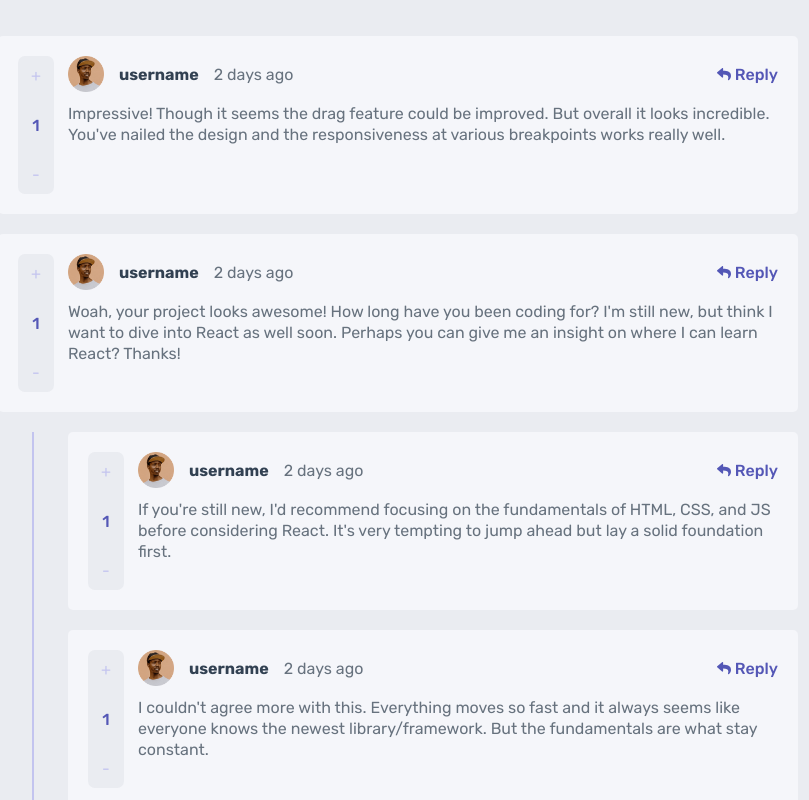
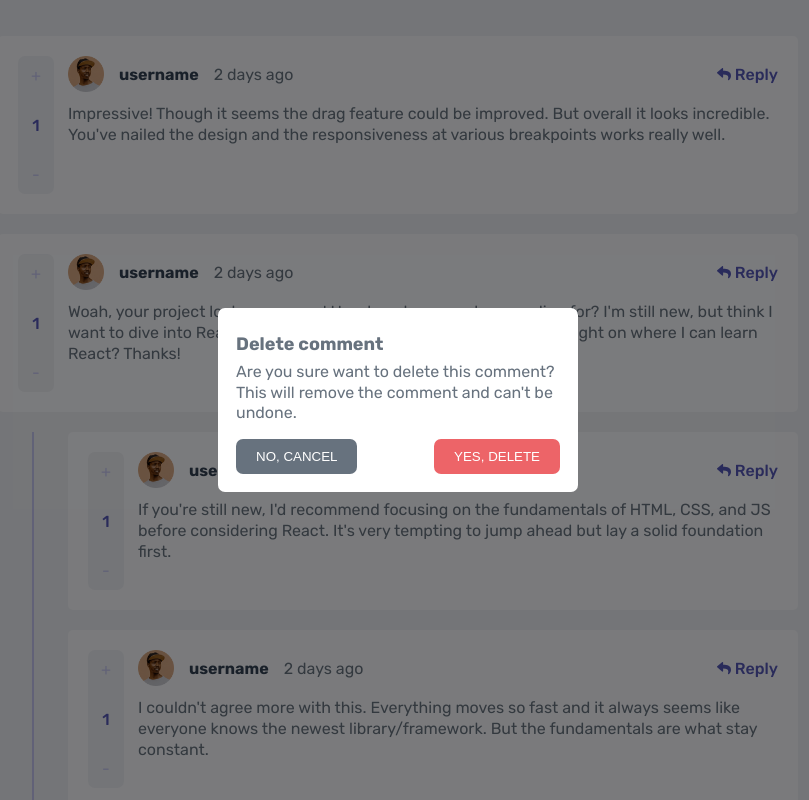
Before and after one commit to alisariyer/comments-app, a React (Create React App) app: page / in a window 1280 px wide. Shown: the top 800 px of the page, without its empty margins (242-1051 px from the left). Built offline with nearby package versions, Linux system fonts and the light colour scheme.

Commit message:
Finish modal styling, optimize button element stlye in base.css, p element line-height is add in base.css instead of each class

```diff
--- a/src/App.js
+++ b/src/App.js
@@ -1,14 +1,17 @@
 import React from "react";
 import "./styles/base.css";
 import "./styles/card.css";
+import "./styles/modal.css";
 import CardContainer from "./components/CardContainer";
-import AddComment from './components/AddComment'
+import AddComment from "./components/AddComment";
+import Modal from "./components/Modal";
 
 export default function App() {
   return (
-  <div className="container">
+    <div className="container">
+      <Modal />
       <CardContainer />
       <AddComment />
-  </div>
+    </div>
   );
 }
--- a/src/components/Modal.js
+++ b/src/components/Modal.js
@@ -3,7 +3,14 @@ import React from 'react'
 export default function Modal() {
     return (
         <div class="modal">
-
+            <section>
+                <h3>Delete comment</h3>
+                <p>Are you sure want to delete this comment? This will remove the comment and can't be undone.</p>
+                <div class="modal-footer">
+                    <button type="button" className="btn-no">NO, CANCEL</button>
+                    <button type="button" className="btn-yes">YES, DELETE</button>
+                </div>
+            </section>
         </div>
     )
 }
--- a/src/styles/base.css
+++ b/src/styles/base.css
@@ -13,6 +13,7 @@
     --c-light-gray: hsl(223, 19%, 93%);
     --c-very-light-gray: hsl(228, 33%, 97%);
     --c-white: hsl(0, 0%, 100%);
+    --c-transparent: rgba(0, 0, 0, .5);
     --fw-regular: 400;
     --fw-medium: 500;
     --fw-bold: 700;
@@ -40,6 +41,17 @@ body {
     font-size: calc(var(--rem) * 1.6)
 }
 
+p {
+    line-height: 1.3;
+}
+
+button, a {
+    cursor: pointer;
+    border: none;
+    border-radius: calc(var(--rem) * .7);
+    transition: background-color var(--delay);
+}
+
 .container {
     margin: 0 auto;
     max-width: calc(var(--rem) * 80);
--- a/src/styles/card.css
+++ b/src/styles/card.css
@@ -196,15 +196,11 @@ Use grid display of card class
     grid-area: 3 / 3 / 4 / 4;
     justify-self: end;
     background-color: var(--c-moderate-blue);
-    border-radius: calc(var(--rem) * .7);
     color: var(--c-white);
-    border: none;
-    cursor: pointer;
     font-size: calc(var(--rem) * 1.5);
     font-weight: var(--fw-medium);
     width: calc(var(--rem) * 10);
     height: calc(var(--rem) * 4);
-    transition: background-color var(--delay);
 }
 
 .card-btn:active, .card-btn:focus, .card-btn:hover {
@@ -234,7 +230,6 @@ Use grid display of card class
 
     .card-body {
         grid-area: 2 / 2 / 4 / 4;
-        line-height: 1.3;
     }
 
     .card-vote {
--- /dev/null
+++ b/src/styles/modal.css
@@ -0,0 +1,59 @@
+.modal {
+    position: fixed;
+    left: 0;
+    top: 0;
+    right: 0;
+    bottom: 0;
+    z-index: 1;
+    background-color: var(--c-transparent);
+    display: flex;
+    justify-content: center;
+    align-items: center;
+}
+
+
+.modal section {
+    max-width: calc(var(--rem) * 36);
+    margin: calc(var(--rem) * 1.5);
+    padding: calc(var(--rem) * 1.8);
+    background-color: var(--c-white);
+    border-radius: calc(var(--rem) * .7);
+}
+.modal h3 {
+    font-size: calc(var(--rem) * 1.8);
+    line-height: 2;
+    color: var(--c-grayish-blue);
+}
+
+.modal p {
+    color: var(--c-grayish-blue);
+}
+
+.modal-footer {
+    display: flex;
+    justify-content: space-between;
+    align-items: center;
+    margin-top: calc(var(--rem) * 1.5);
+}
+
+.modal-footer button {
+    padding: calc(var(--rem))  calc(var(--rem) * 2);
+    color: var(--c-white);
+    font-weight: var(--fw-regular);
+}
+
+.btn-no {
+    background-color: var(--c-grayish-blue);
+}
+
+.btn-no:hover, .btn-no:active, .btn-no:focus {
+    background-color: var(--c-light-grayish-blue);
+}
+
+.btn-yes {
+    background-color: var(--c-soft-red);
+}
+
+.btn-yes:hover, .btn-yes:active, .btn-yes:focus {
+    background-color: var(--c-pale-red);
+}
```
